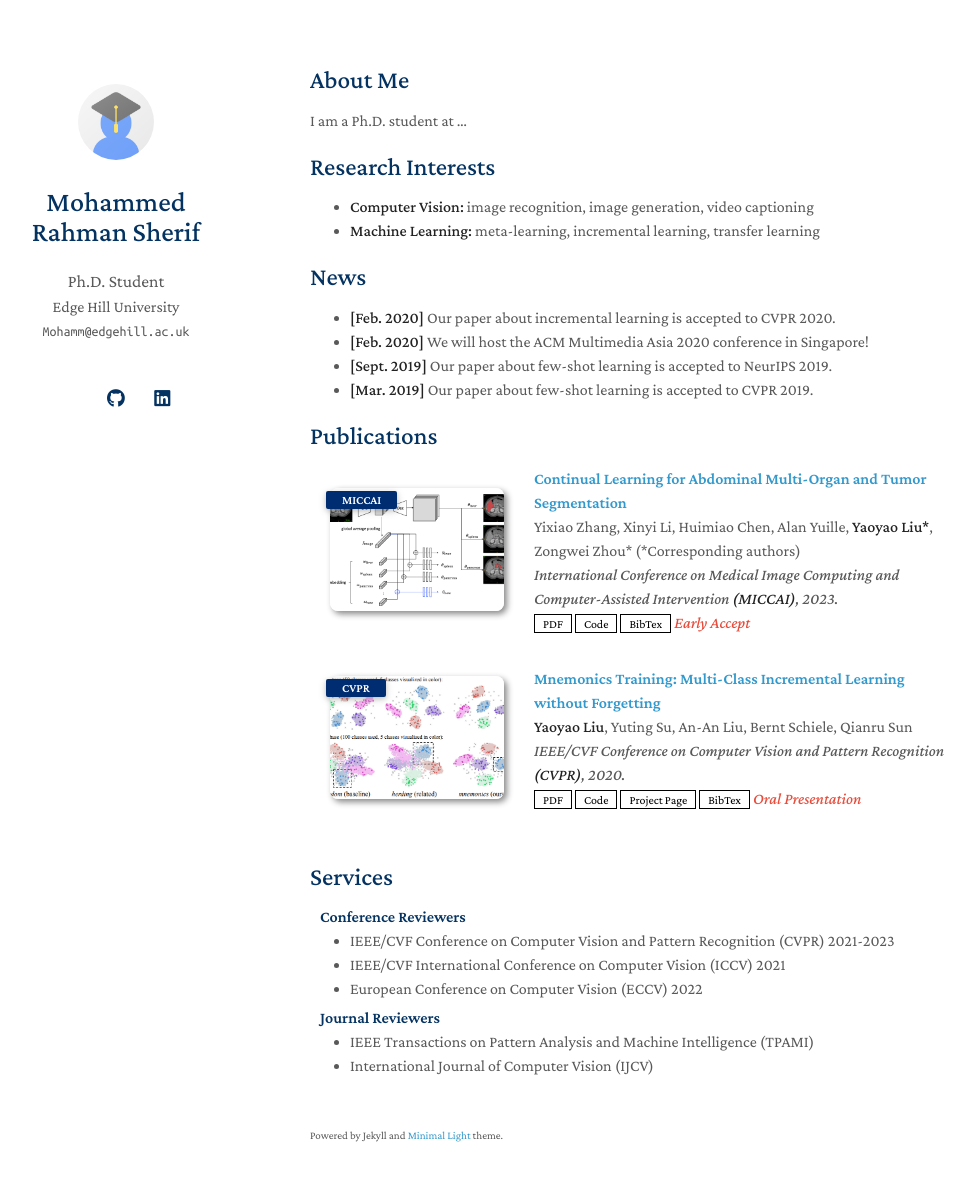
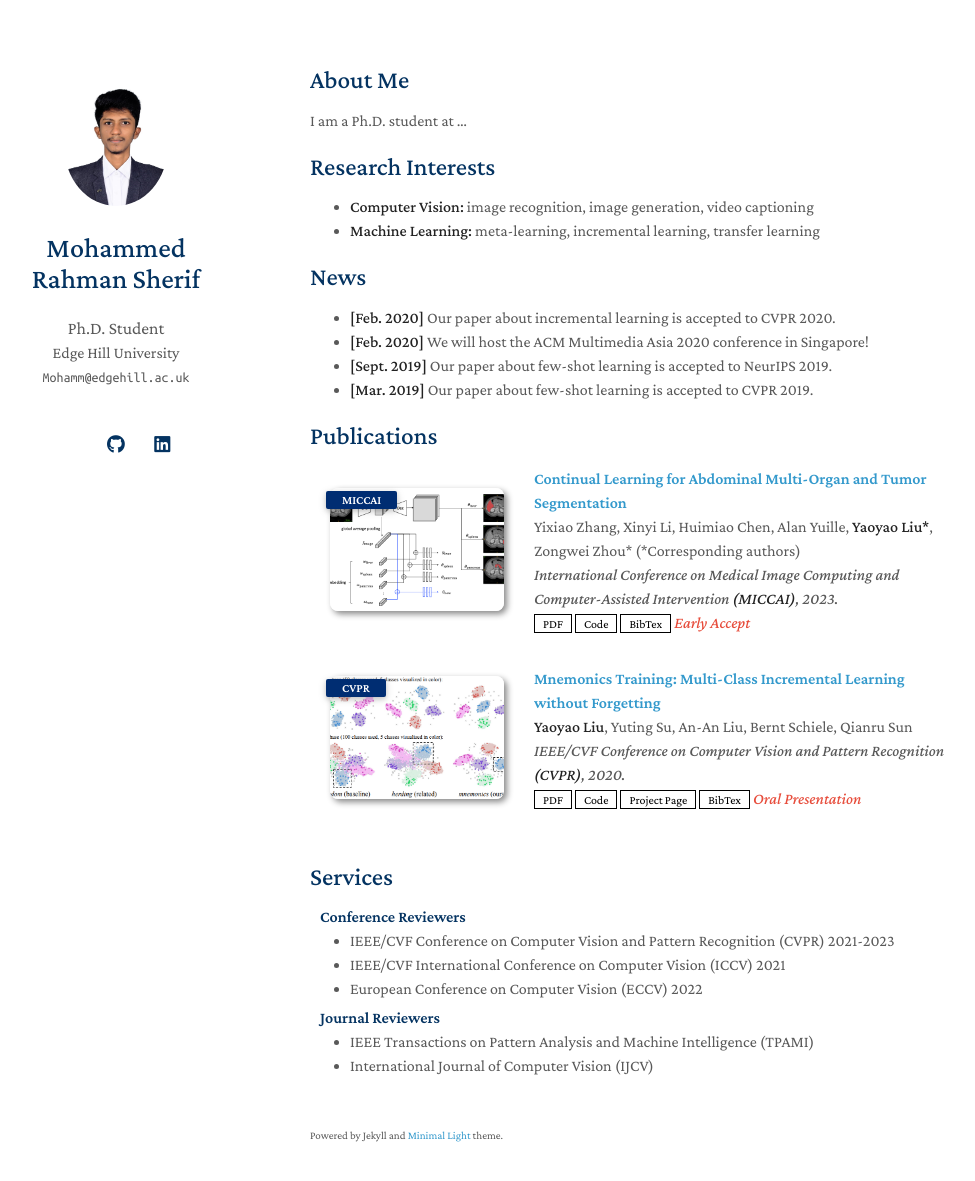
Before and after one commit to MR-Sherif/MR-Sherif.github.io, a Jekyll site: the page built from index.md, in a window 1280 px wide and 1216 px high. Shown: the top 1181 px of the window, without its empty margins (160-1135 px from the left). Built offline with Jekyll 4.4.1, drawn with Linux system fonts in a browser that asks for light colours; a style sheet for code colours, icons or effects is not loaded; our own code applies the rules of GitHub Pages for plain Markdown files.

Commit message:
Update avatar image path in configuration

```diff
--- a/_config.yml
+++ b/_config.yml
@@ -20,7 +20,7 @@ twitter: https://twitter.com/
 
 # Images (e.g., your profile picture and your website's favicon)
 # "favicon" and "favicon_dark" are used for the light and dark modes, respectively.
-avatar: ./assets/img/avatar.png
+avatar: ./assets/img/mypic.jpg
 favicon: ./assets/img/favicon.png
 favicon_dark: ./assets/img/favicon-dark.png
 
```
